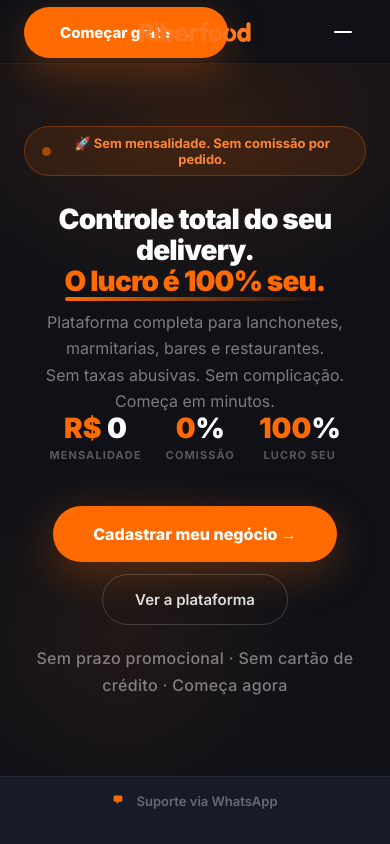
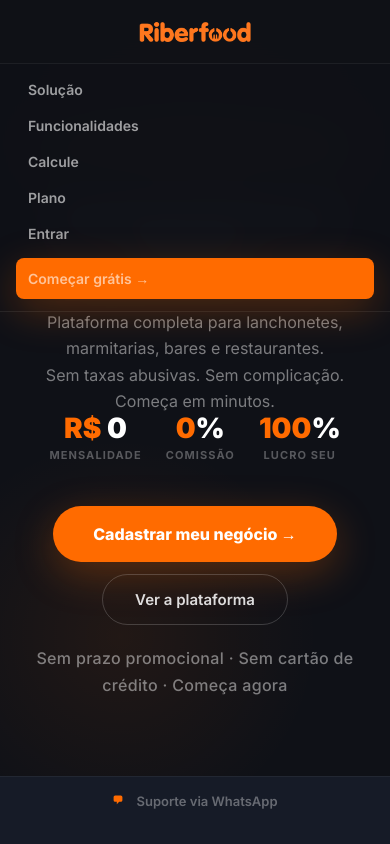
Before and after one commit to Jhon30Tol/riberfood-landing-page, a React (Vite) app: page / in a window 390 px wide. Both pictures are taken after a click on the button "Menu". Shown: the top 844 px of the page. Built offline with nearby package versions, Linux system fonts and the light colour scheme.

Commit message:
Correção de bugs: Ajuste no botão de CTA e menu hambúrguer no mobile

```diff
--- a/components/Navbar.tsx
+++ b/components/Navbar.tsx
@@ -1,3 +1,9 @@
+/* Author: Jhon toledo
+ Date: 09/06/2026
+Objective: Navbar da Landing Page
+Date Alter: 09/06/2026
+Alter: 09/06/2026 - Correção no comportamento do menu mobile e no estilo do botão
+*/
 import React, { useState } from 'react';
 import { Link } from 'react-router-dom';
 
@@ -24,7 +30,7 @@
               if (el) el.scrollIntoView({ behavior: 'smooth' });
             }}>Começar grátis →</Link>
             <button
-              className={`nav-hamburger ${isMobileNavOpen ? 'active' : ''}`}
+              className={`nav-hamburger ${isMobileNavOpen ? 'open' : ''}`}
               aria-label="Menu"
               onClick={() => setIsMobileNavOpen(!isMobileNavOpen)}
             >
@@ -35,7 +41,7 @@
       </nav>
 
       {/* Menu mobile */}
-      <div className={`nav-mobile ${isMobileNavOpen ? 'active' : ''}`} id="nav-mobile">
+      <div className={`nav-mobile ${isMobileNavOpen ? 'open' : ''}`} id="nav-mobile">
         <Link to="/" onClick={() => setIsMobileNavOpen(false)}>Solução</Link>
         <Link to="/funcionalidades" onClick={() => setIsMobileNavOpen(false)}>Funcionalidades</Link>
         <Link to="/calcule" onClick={() => setIsMobileNavOpen(false)}>Calcule</Link>
--- a/landing.css
+++ b/landing.css
@@ -147,9 +147,9 @@
 
     @media (max-width: 768px) {
       .nav-links { display: none; }
-      .nav-cta   { display: none; }
+      .nav-cta   { display: none !important; }
       .btn-login { display: none; }
-      .nav-hamburger { display: flex; }
+      .nav-hamburger { display: flex; margin-left: auto; }
       .nav-mobile.open { display: flex; }
     }
 
```
